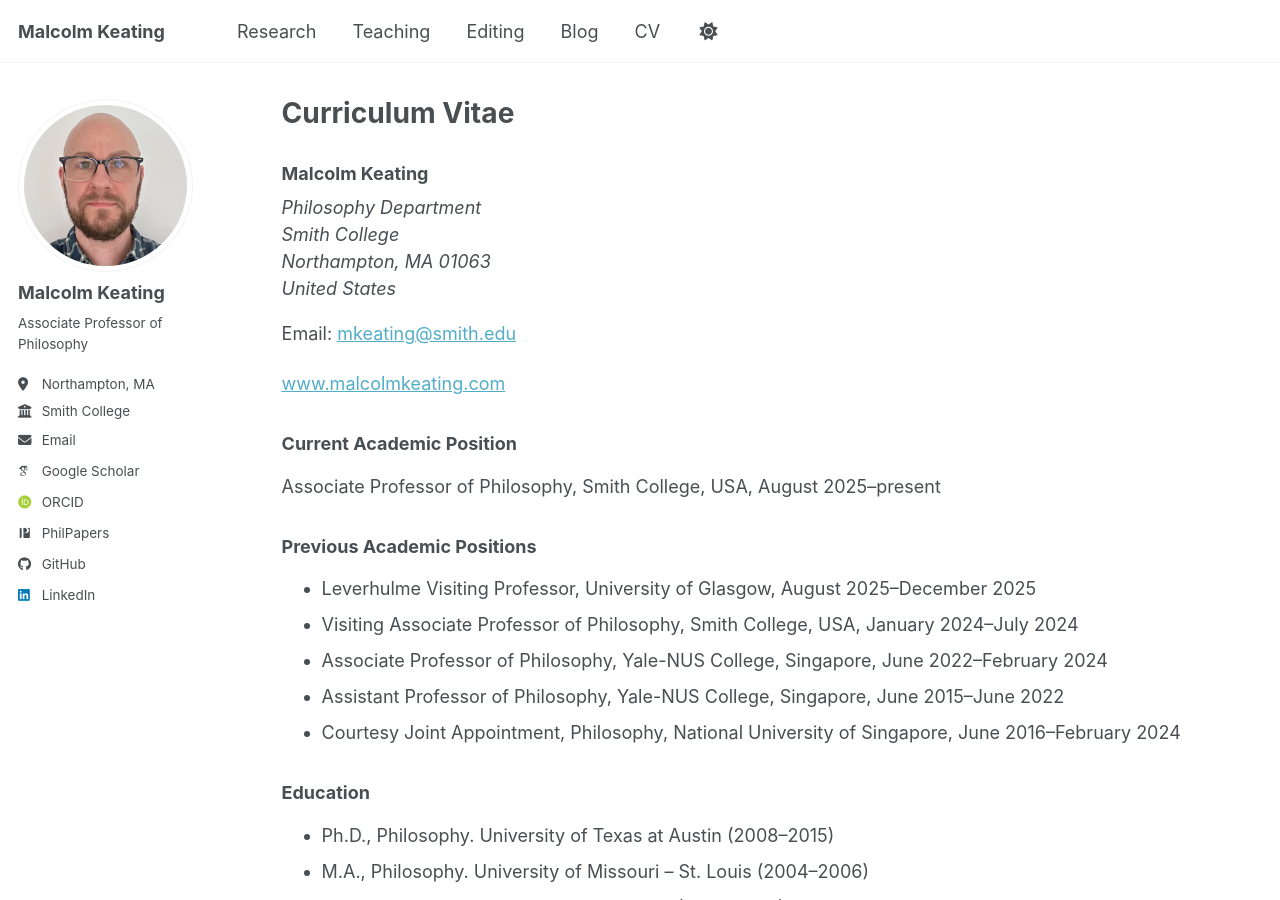
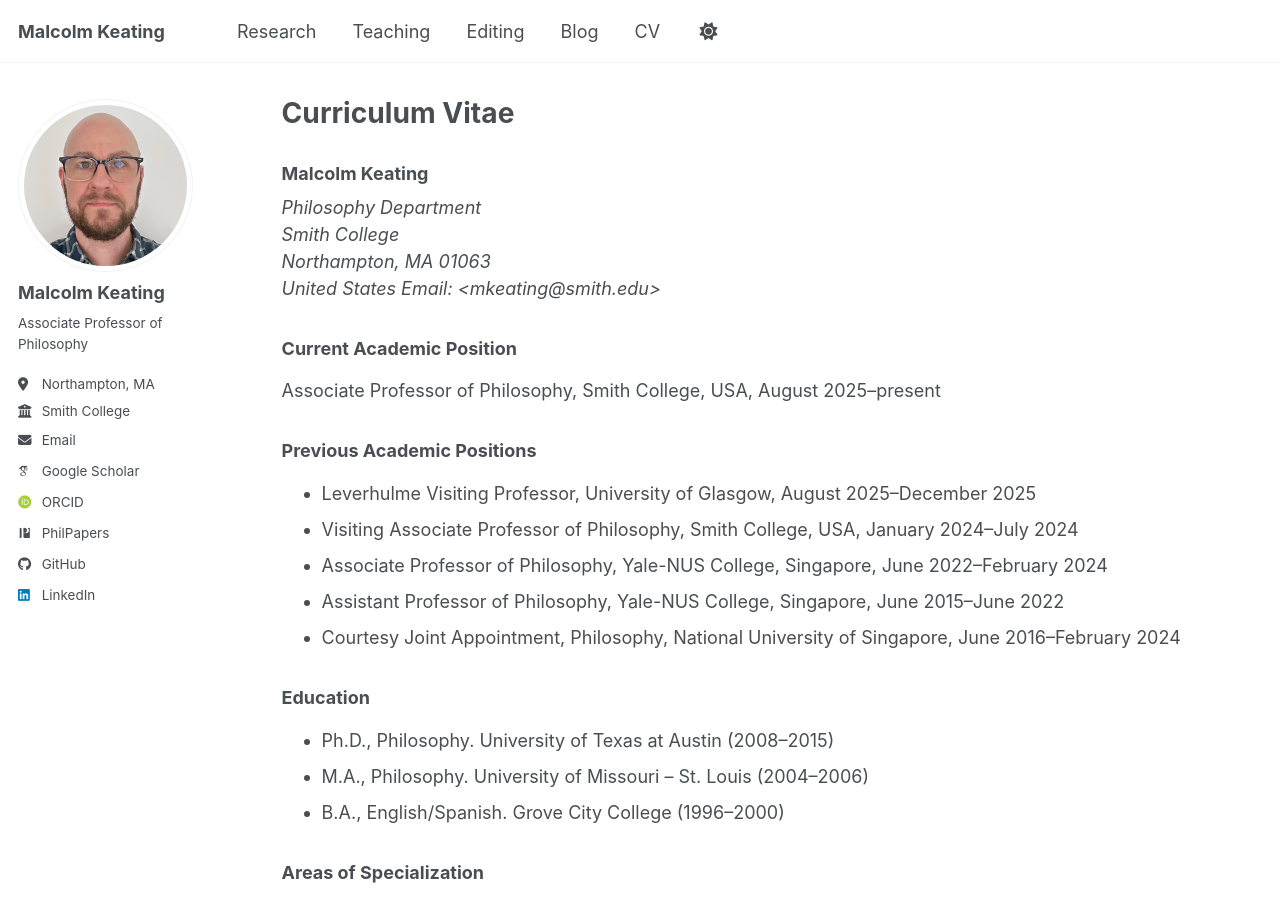
Before and after one commit to malcolmkeating/malcolmkeating.github.io, a Jekyll site: the page built from _pages/cv.md, in a window 1280 px wide and 900 px high. Built offline with Jekyll 4.4.1, drawn with Linux system fonts in a browser that asks for light colours; some web fonts are replaced; a script bundle is joined from its source files by our own code; library files that are not in the unit come from our copies.

Commit message:
Update cv.md

```diff
--- a/_pages/cv.md
+++ b/_pages/cv.md
@@ -14,11 +14,8 @@ redirect_from:
   Smith College<br />
   Northampton, MA 01063<br />
   United States
+  Email: <mkeating@smith.edu>
 </address>
-
-Email: <mkeating@smith.edu>
-
-[www.malcolmkeating.com](https://www.malcolmkeating.com)
 
 ### Current Academic Position
 
```
